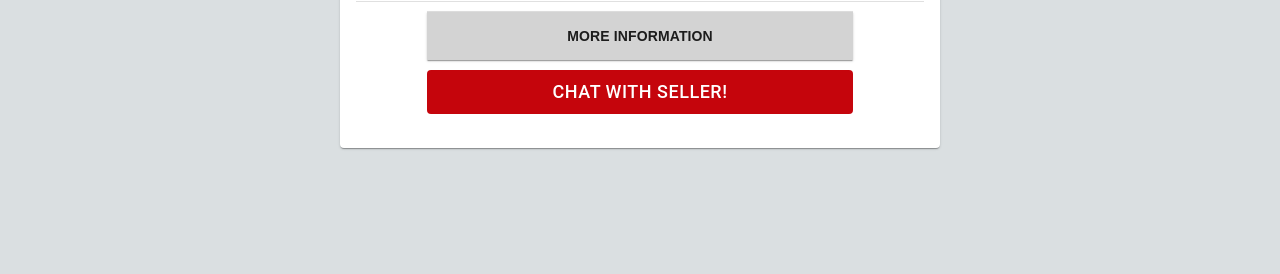
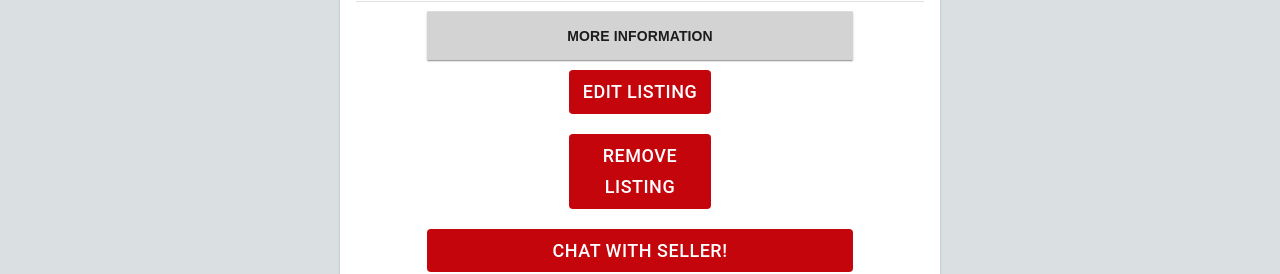
Before and after one commit to andyoconnell21/Badger-Textbooks, a React (Create React App) app in the folder badger-textbooks-app/: page /listing in a window 1280 px wide. Shown: the part 289-563 px from the top of the page. Built offline with nearby package versions, Linux system fonts and the light colour scheme; no server answers; the database is empty; sample sign-in values are in the browser's storage.

Commit message:
Update Listing.js

```diff
--- a/badger-textbooks-app/src/pages/Listing.js
+++ b/badger-textbooks-app/src/pages/Listing.js
@@ -174,6 +174,44 @@ class Listings extends React.Component {
                   </Typography>
                 </AccordionDetails>
               </Accordion>
+                <Button
+                    fullWidth
+                    style={{
+                        marginTop: "10px",
+                        marginBottom: '10px',
+                        border: '0',
+                        backgroundColor: '#c5050c',
+                        width: '25%',
+                        marginRight: '25%',
+                        marginLeft: '25%',
+                        cursor: 'pointer',
+                        color: 'white',
+                        fontSize: '18px'
+                    }}
+                    onClick={() => {
+                        var documentId = sessionStorage.getItem('currentListing')
+                        sessionStorage.setItem('currentListing',documentId);
+                        window.location.href = "/editlisting";
+                    }}>
+                    Edit Listing
+                </Button>
+                <Button
+                    fullWidth
+                    style={{
+                        marginTop: "10px",
+                        marginBottom: '10px',
+                        border: '0',
+                        backgroundColor: '#c5050c',
+                        width: '25%',
+                        marginRight: '25%',
+                        marginLeft: '25%',
+                        cursor: 'pointer',
+                        color: 'white',
+                        fontSize: '18px'
+                    }}
+                >
+                    Remove Listing
+                </Button>
               <Button
                 fullWidth
                 style={{
```
